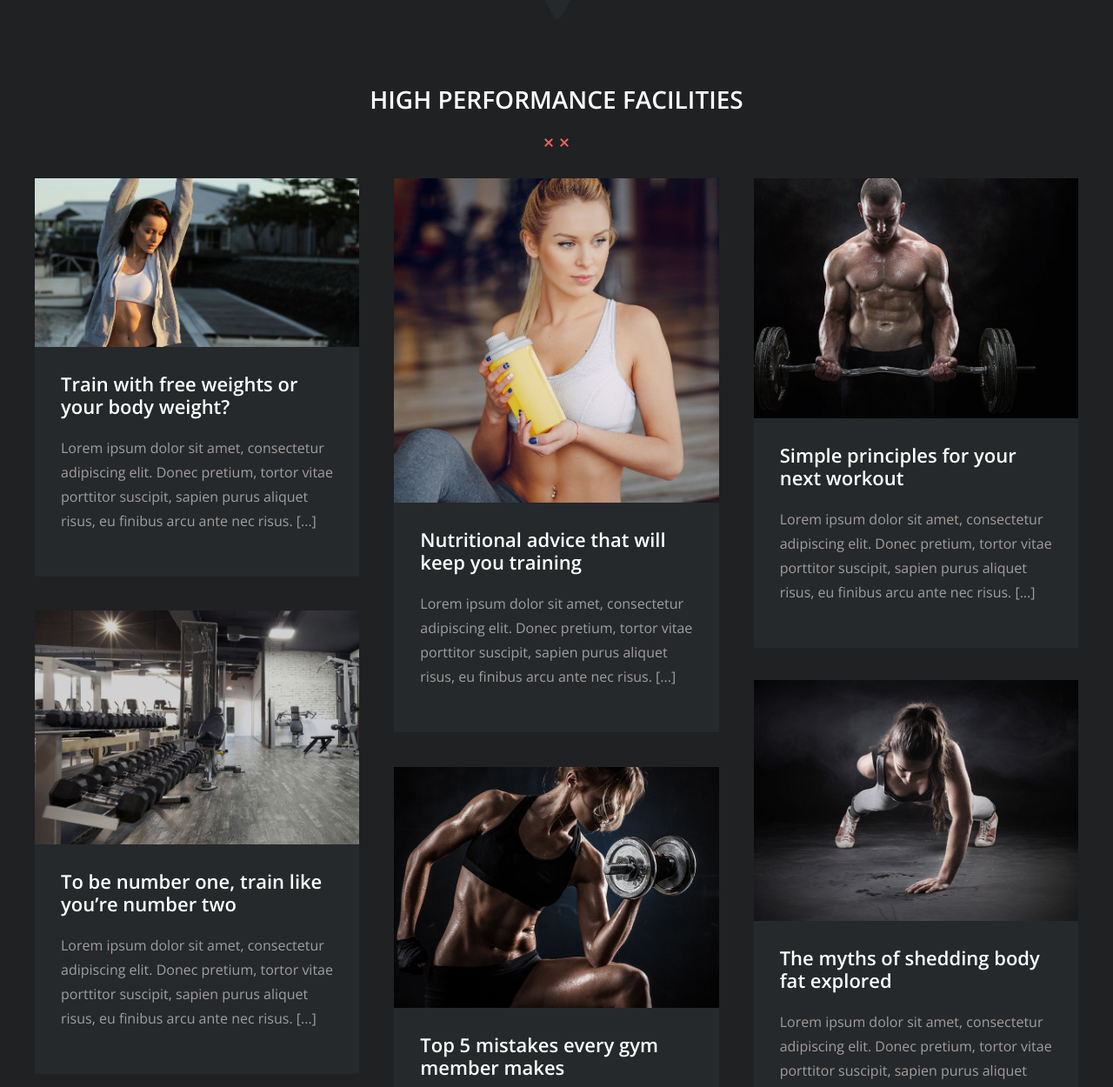
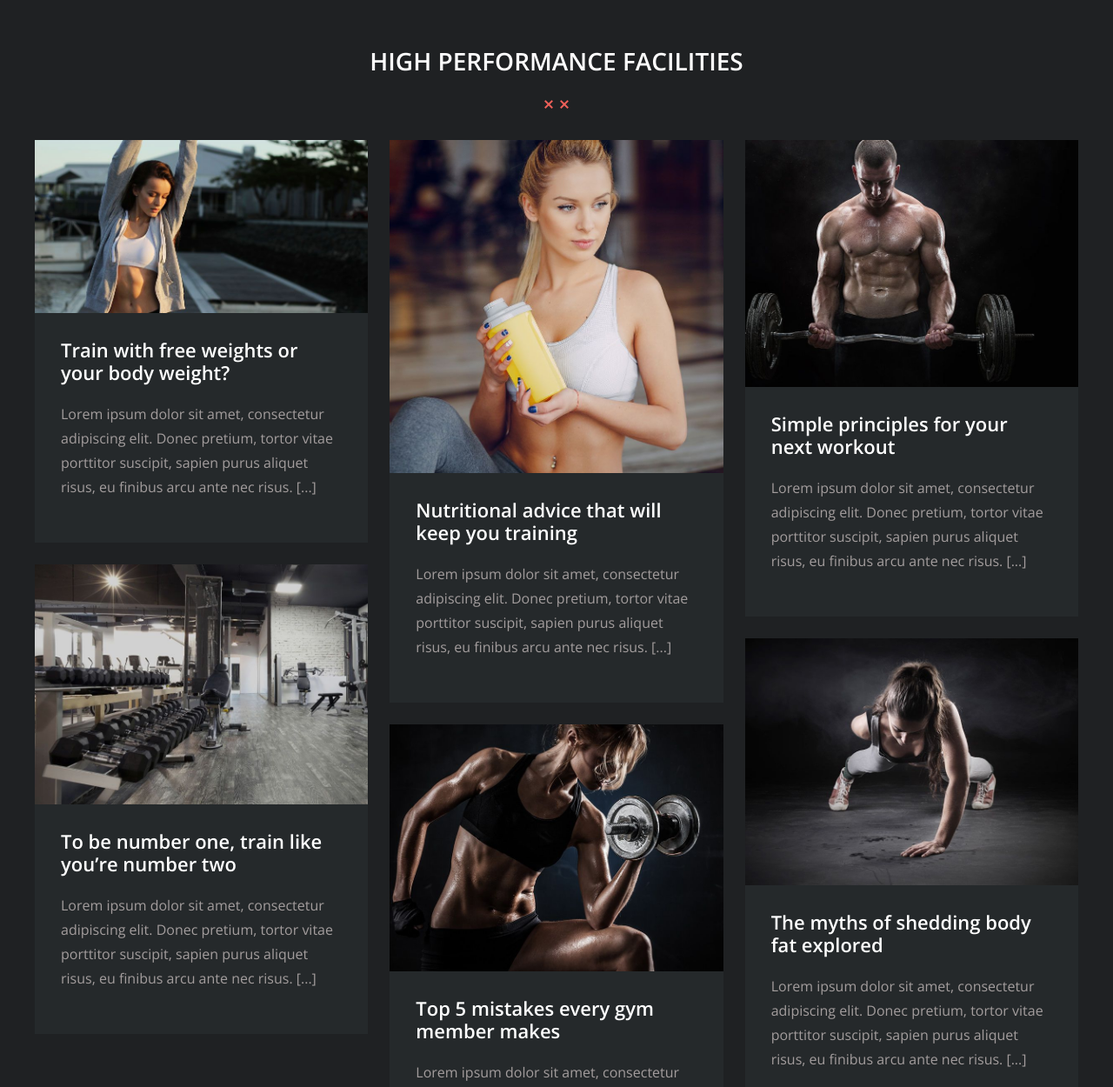
Before and after one commit to Giovannirighini2000/-proj-html-vuejs, a Vue app: page / in a window 1280 px wide. Shown: the part 5438-6688 px from the top of the page at 87% size. Built offline with nearby package versions, Linux system fonts and the light colour scheme.

Commit message:
feat added edit components card

```diff
--- a/src/components/AppCardFrist.vue
+++ b/src/components/AppCardFrist.vue
@@ -133,11 +133,15 @@
     font-size: 28px;
     margin-bottom: 20px;
     text-transform: uppercase;
-    padding-top: 100px;
+
 }
 
 .back-ground {
     background-color: #25292b;
+    height: 1000px;
+    display: flex;
+    align-items: center;
+    justify-content: center;
 }
 
 .container-card-img {
@@ -196,7 +200,7 @@ span {
     justify-content: center;
     flex-direction: row;
     padding-top: 80px;
-    padding-bottom: 150px;
+
 }
 
 .button-trainers {
@@ -216,7 +220,7 @@ span {
     transform: rotate(211deg);
     font-size: 50px;
     color: #25292b;
-    margin-bottom: -25px;
+    margin-bottom: -125px;
     margin-right: 5px;
 
 }
--- a/src/components/AppCardSecond.vue
+++ b/src/components/AppCardSecond.vue
@@ -5,6 +5,7 @@
                 high performance facilities
             </h3>
             <img class="xx" src="/images/divider-xx-red.png" alt="">
+            <div class="flex gap-card">
                 <div class="container-card-img">
                     <div class="card-basis">
                         <img src="/images/blog1.jpg" alt="">
@@ -14,7 +15,8 @@
                             </span>
 
 
-                        <p class="text">Lorem ipsum dolor sit amet, consectetur adipiscing elit. Donec pretium, tortor vitae
+                            <p class="text">Lorem ipsum dolor sit amet, consectetur adipiscing elit. Donec pretium, tortor
+                                vitae
                                 porttitor suscipit, sapien purus aliquet risus, eu finibus arcu ante nec risus. [...]
                             </p>
 
@@ -22,6 +24,27 @@
                         </div>
 
                     </div>
+                    <div class="card-basis ">
+                        <img src="/images/blog4.jpg" alt="">
+                        <div class="card">
+                            <span class="person">
+                                To be number one, train like you’re number two
+                            </span>
+
+                            <p class="text">Lorem ipsum dolor sit amet, consectetur adipiscing elit. Donec pretium, tortor
+                                vitae
+                                porttitor suscipit, sapien purus aliquet risus, eu finibus arcu ante nec risus. [...]
+                            </p>
+
+
+                        </div>
+
+                    </div>
+
+
+
+                </div>
+                <div class="container-card-img">
                     <div class="card-basis">
                         <div class="flex">
                             <img src="/images/blog6.jpg" alt="">
@@ -33,37 +56,8 @@
                             </span>
 
 
-                        <p class="text">Lorem ipsum dolor sit amet, consectetur adipiscing elit. Donec pretium, tortor vitae
-                            porttitor suscipit, sapien purus aliquet risus, eu finibus arcu ante nec risus. [...]
-                        </p>
-
-
-                    </div>
-
-                </div>
-                <div class="card-basis">
-                    <img src="/images/trainer4.jpg" alt="">
-                    <div class="card">
-                        <span class="person">
-                            Simple principles for your next workout
-                        </span>
-
-                        <p class="text">Lorem ipsum dolor sit amet, consectetur adipiscing elit. Donec pretium, tortor vitae
-                            porttitor suscipit, sapien purus aliquet risus, eu finibus arcu ante nec risus. [...]
-                        </p>
-
-
-                    </div>
-
-                </div>
-                <div class="card-basis position-card-1">
-                    <img src="/images/blog4.jpg" alt="">
-                    <div class="card">
-                        <span class="person">
-                            To be number one, train like you’re number two
-                        </span>
-
-                        <p class="text">Lorem ipsum dolor sit amet, consectetur adipiscing elit. Donec pretium, tortor vitae
+                            <p class="text">Lorem ipsum dolor sit amet, consectetur adipiscing elit. Donec pretium, tortor
+                                vitae
                                 porttitor suscipit, sapien purus aliquet risus, eu finibus arcu ante nec risus. [...]
                             </p>
 
@@ -78,22 +72,8 @@
                                 Top 5 mistakes every gym member makes
                             </span>
 
-                        <p class="text">Lorem ipsum dolor sit amet, consectetur adipiscing elit. Donec pretium, tortor vitae
-                            porttitor suscipit, sapien purus aliquet risus, eu finibus arcu ante nec risus. [...]
-                        </p>
-
-
-                    </div>
-
-                </div>
-                <div class="card-basis position-card-2">
-                    <img src="/images/trainer1.jpg" alt="">
-                    <div class="card ">
-                        <span class="person">
-                            The myths of shedding body fat explored
-                        </span>
-
-                        <p class="text">Lorem ipsum dolor sit amet, consectetur adipiscing elit. Donec pretium, tortor vitae
+                            <p class="text">Lorem ipsum dolor sit amet, consectetur adipiscing elit. Donec pretium, tortor
+                                vitae
                                 porttitor suscipit, sapien purus aliquet risus, eu finibus arcu ante nec risus. [...]
                             </p>
 
@@ -104,8 +84,43 @@
 
 
 
+                </div>
+                <div class="container-card-img">
+                    <div class="card-basis">
+                        <img src="/images/trainer4.jpg" alt="">
+                        <div class="card">
+                            <span class="person">
+                                Simple principles for your next workout
+                            </span>
+
+                            <p class="text">Lorem ipsum dolor sit amet, consectetur adipiscing elit. Donec pretium, tortor
+                                vitae
+                                porttitor suscipit, sapien purus aliquet risus, eu finibus arcu ante nec risus. [...]
+                            </p>
 
 
+                        </div>
+
+                    </div>
+                    <div class="card-basis ">
+                        <img src="/images/trainer1.jpg" alt="">
+                        <div class="card ">
+                            <span class="person">
+                                The myths of shedding body fat explored
+                            </span>
+
+                            <p class="text">Lorem ipsum dolor sit amet, consectetur adipiscing elit. Donec pretium, tortor
+                                vitae
+                                porttitor suscipit, sapien purus aliquet risus, eu finibus arcu ante nec risus. [...]
+                            </p>
+
+
+                        </div>
+
+                    </div>
+
+
+                </div>
             </div>
             <div class="flex button-position ">
                 <button class="button-trainers">read all articles</button>
@@ -129,28 +144,29 @@
     font-size: 28px;
     margin-bottom: 20px;
     text-transform: uppercase;
-    padding-top: 100px;
+
 }
 
 .back-ground {
     background-color: #1f2123;
+    height: 1700px;
+    display: flex;
+    align-items: center;
+    justify-content: center;
 }
 
 .container-card-img {
-    display: flex;
-    flex-direction: row;
-    flex-wrap: wrap;
-    gap: 40px;
+
     padding-top: 30px;
 }
 
 .card-basis {
-    flex-grow: 1;
-    flex-basis: calc(33.33% - 40px * 2 / 3);
+
     background-color: #25292b;
     display: flex;
     flex-direction: column;
     height: fit-content;
+    margin-bottom: 25px;
 }
 
 .card {
@@ -189,7 +205,7 @@ span {
     justify-content: center;
     flex-direction: row;
     padding-top: 80px;
-    padding-bottom: 150px;
+
 }
 
 .button-trainers {
@@ -201,11 +217,7 @@ span {
     text-transform: uppercase;
 }
 
-.position-card-1 {
-    margin-top: -180px;
-}
-
-.position-card-2 {
-    margin-top: -100px;
+.gap-card {
+    gap: 25px;
 }
 </style>
```
Lines whose indentation alone changed are shown as unchanged.
